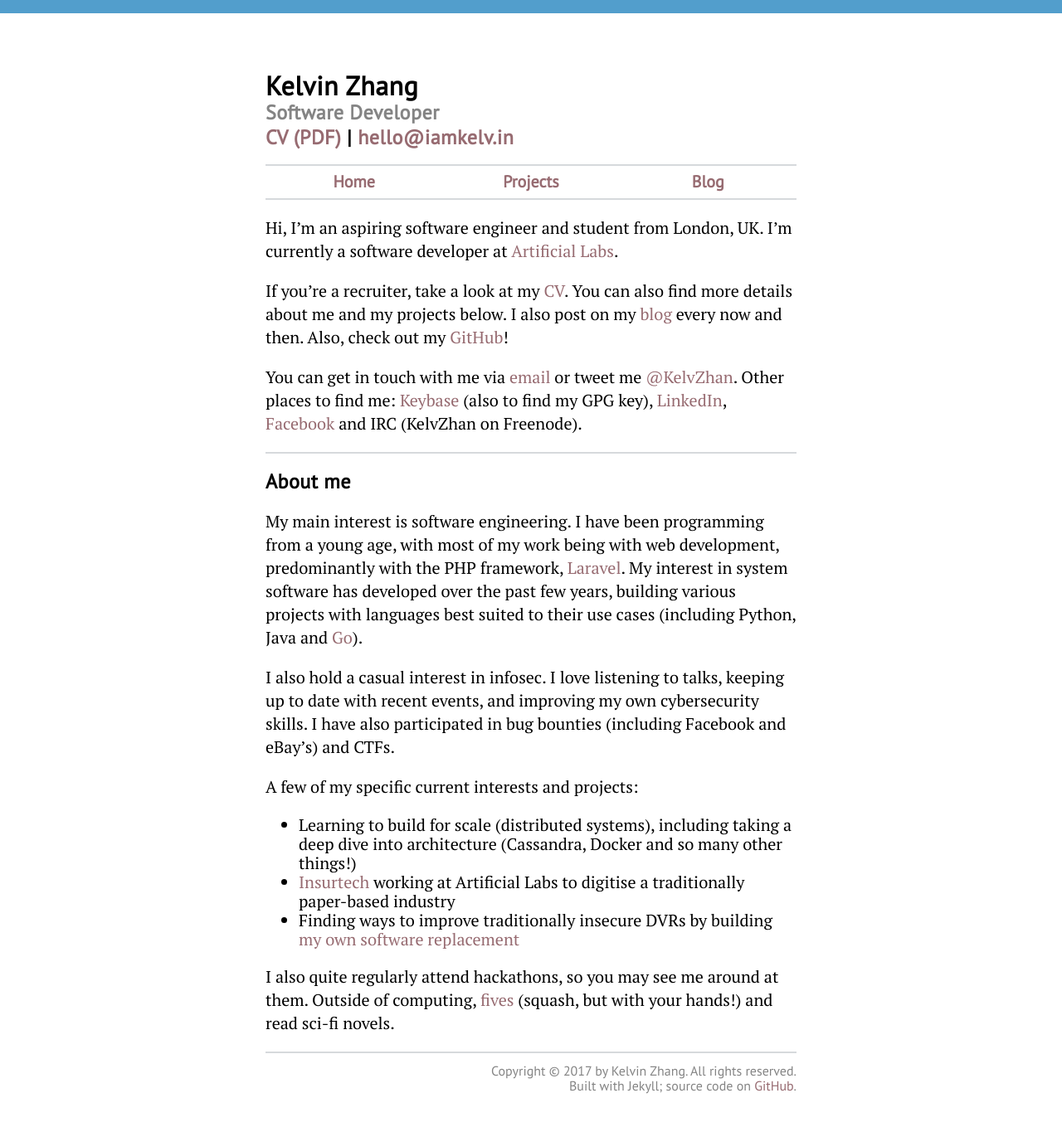
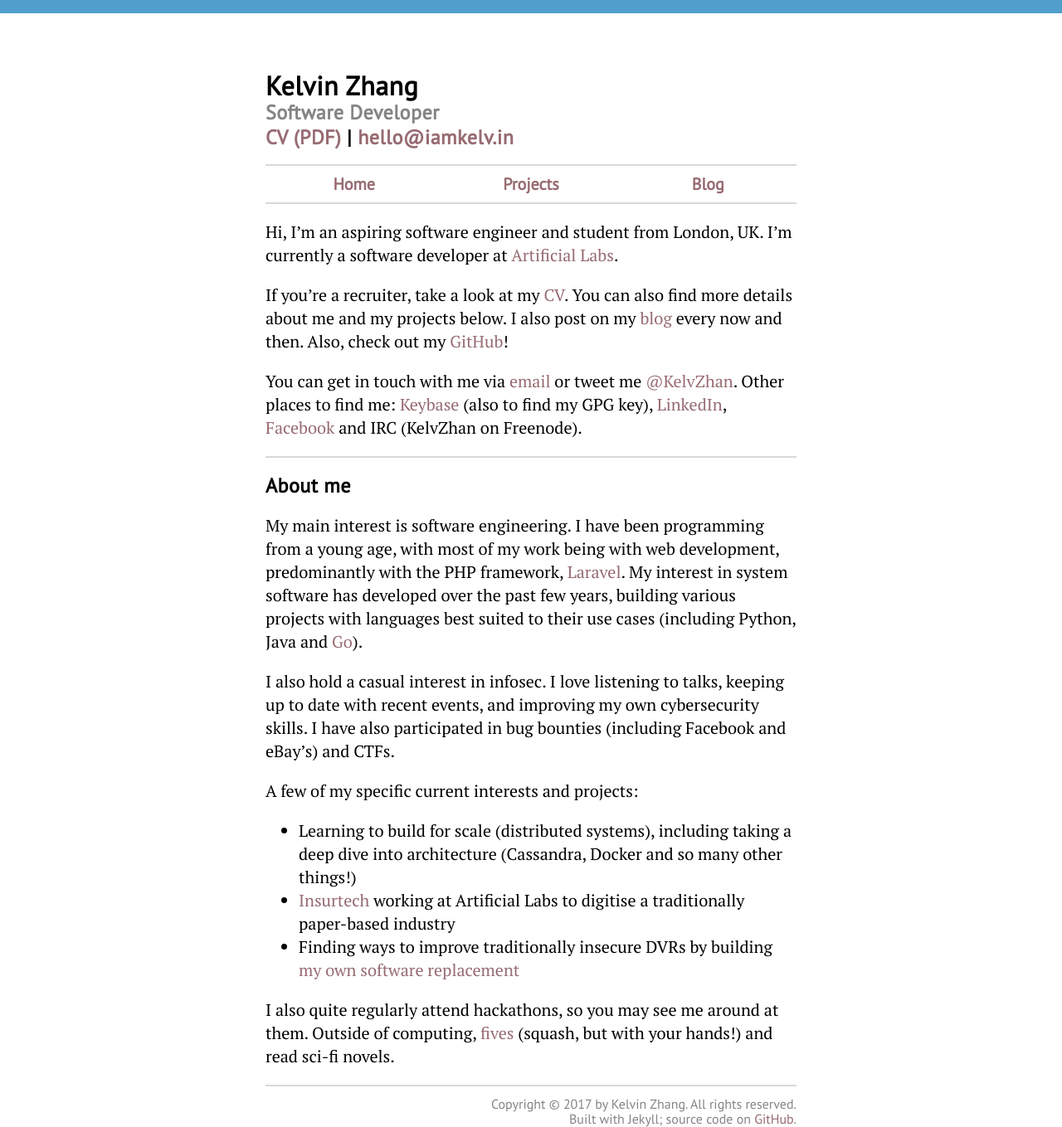
Before and after one commit to kz/iamkelv.in-new, a Jekyll site: the page built from index.html, in a window 1280 px wide. Shown: the whole page at 83% size. Built offline with Jekyll 4.4.1, drawn with Linux system fonts in a browser that asks for light colours; before the commit the page ends 1319 px from its top, so only the background shows below that.

Commit message:
Make li line-height consistent with other tags

```diff
--- a/_sass/_layout.scss
+++ b/_sass/_layout.scss
@@ -26,7 +26,7 @@ p {
 
 li {
   font-size: 1.25rem;
-  /*line-height: 1.75rem;*/
+  line-height: 1.75rem;
 }
 
 a {
```
